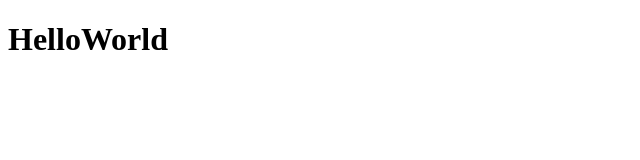
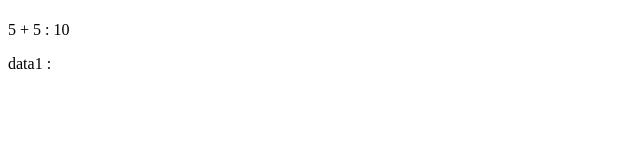
Before and after one commit to meeyoungchoi-dev-rookie/angular-js, a plain HTML site: page index.html in a window 1280 px wide. Shown: the whole page, without its empty margins (0-640 px from the left). Drawn offline with nearby package versions, Linux system fonts and the light colour scheme.

Commit message:
표현식

```diff
--- a/index.html
+++ b/index.html
@@ -8,8 +8,10 @@
     <title>Document</title>
 </head>
 <body>
-    <div ng-app="" ng-init="str='HelloWorld'">
+    <div ng-app="" ng-init="str='HelloWorld', data1 = 100">
         <h1>{{str}}</h1>
+        <p>5 + 5 : {{5 + 5}}</p>
+        <p>data1 : {{data1}}</p>
     </div>
 </body>
 </html>
```
